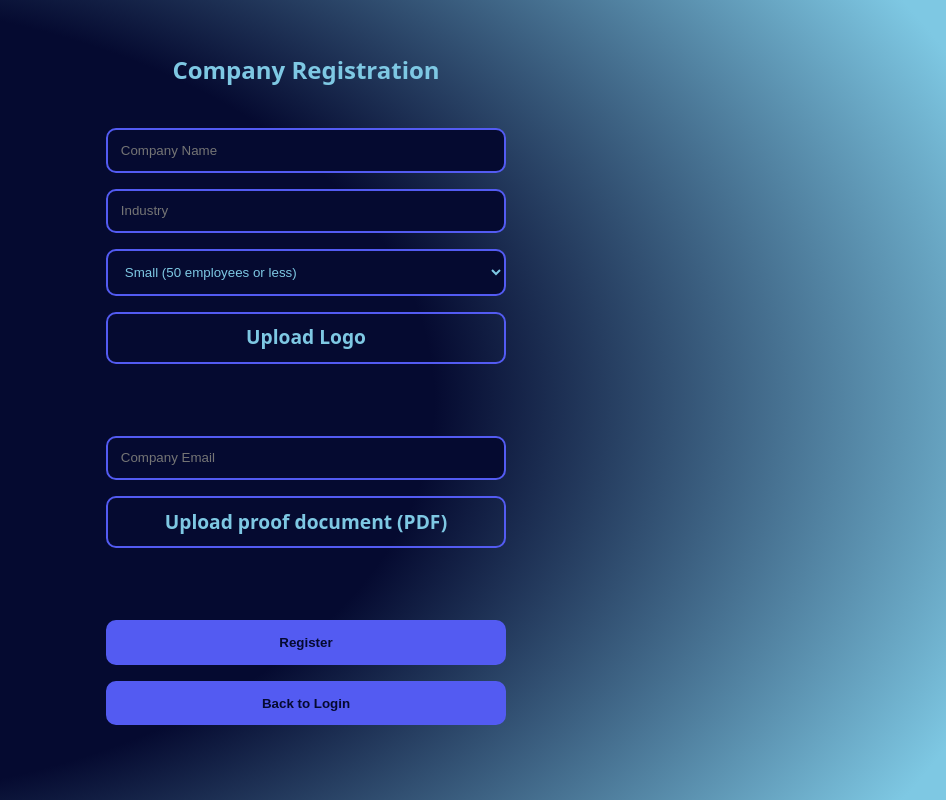
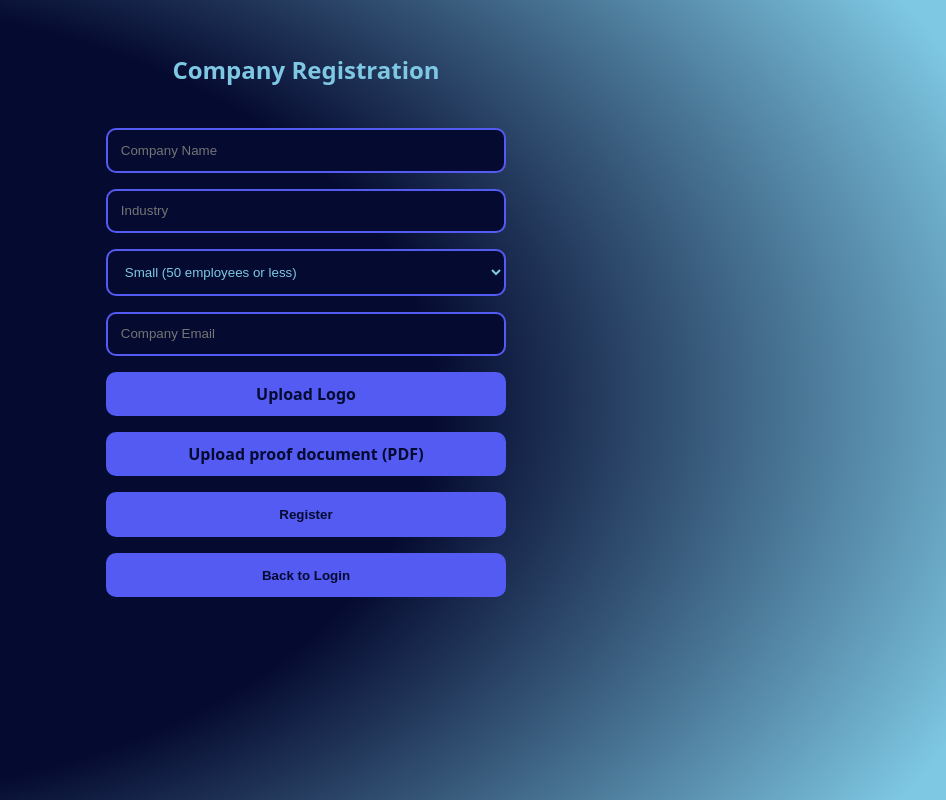
Before and after one commit to AhmedK3019/Internship-Web-Application, a React (Vite) app in the folder kafr-el-sheikh-el-7abeeba/: page / in a window 1280 px wide. Both pictures are taken after a click on the element "here". Shown: the whole page, without its empty margins (334-1280 px from the left). Built offline with nearby package versions, Linux system fonts and the light colour scheme; a web font is replaced by a local one.

Commit message:
Updated Login and Register

```diff
--- a/kafr-el-sheikh-el-7abeeba/src/Login.jsx
+++ b/kafr-el-sheikh-el-7abeeba/src/Login.jsx
@@ -156,7 +156,7 @@ function Login() {
                   .
                 </h3>
               </form>
-              {message && <div className="message"> {message}</div>}
+              {message && <div className="error-message"> {message}</div>}
             </div>
           </div>
         </div>
--- a/kafr-el-sheikh-el-7abeeba/src/Register.jsx
+++ b/kafr-el-sheikh-el-7abeeba/src/Register.jsx
@@ -1,15 +1,14 @@
-import React, { useState } from 'react';
-import './index.css';
+import React, { useState } from "react";
+import "./index.css";
 
-function Register({ onBack }){
-  const [name, setName] = useState('');
-  const [industry, setIndustry] = useState('');
-  const [size, setSize] = useState('Small (50 employees or less)');
-  const [logo, setLogo] = useState(null);
-  const [email, setEmail] = useState('');
+function Register({ onBack }) {
+  const [name, setName] = useState("");
+  const [industry, setIndustry] = useState("");
+  const [size, setSize] = useState("Small (50 employees or less)");
+  const [email, setEmail] = useState("");
   const [file, setFile] = useState(null);
-  const [previewUrl, setPreviewUrl] = useState(null);
-  const [message, setMessage] = useState('');
+  const [logoFile, setLogoFile] = useState(null);
+  const [message, setMessage] = useState("");
   const [submitted, setSubmitted] = useState(false);
 
   function handleNameChange(event) {
@@ -27,13 +26,7 @@ function Register({ onBack }){
   function handleLogoChange(event) {
     const file = event.target.files[0];
     if (file) {
-      setLogo(file);
-
-      const reader = new FileReader();
-      reader.onloadend = () => {
-        setPreviewUrl(reader.result);
-      };
-      reader.readAsDataURL(file);
+      setLogoFile(file);
     }
   }
 
@@ -48,10 +41,10 @@ function Register({ onBack }){
     }
   }
 
-  function handleSubmit(e){
+  function handleSubmit(e) {
     e.preventDefault();
-    if (!name || !industry || !size || !logo || !email) {
-      setMessage('Please fill in all fields.');
+    if (!name || !industry || !size || !logoFile || !email) {
+      setMessage("Please fill in all fields.");
       return;
     }
     setSubmitted(true);
@@ -60,45 +53,37 @@ function Register({ onBack }){
     }, 2000);
   }
 
-  return(
-    <div className='page'>
+  return (
+    <div className="page">
       <title>Register</title>
-      <div className='content'>
+      <div className="content">
         {submitted ? (
-          <div className="message">Registration submitted successfully! Redirecting...</div>
+          <div className="success-message">
+            Registration submitted successfully! Redirecting...
+          </div>
         ) : (
           <form onSubmit={handleSubmit}>
             <h2>Company Registration</h2>
             <input
-              type='text'
-              placeholder='Company Name'
-              className='input'
+              type="text"
+              placeholder="Company Name"
+              className="input"
               value={name}
               onChange={handleNameChange}
             />
             <input
-              type='text'
-              placeholder='Industry'
-              className='input'
+              type="text"
+              placeholder="Industry"
+              className="input"
               value={industry}
               onChange={handleIndustryChange}
             />
-            <select
-              className="select"
-              value={size}
-              onChange={handleSizeChange}
-            >
+            <select className="select" value={size} onChange={handleSizeChange}>
               <option value="Small">Small (50 employees or less)</option>
               <option value="Medium">Medium (50 - 100)</option>
               <option value="Large">Large (100 - 500)</option>
               <option value="Corporate">Corporate (500+)</option>
             </select>
-            <label className="custom-file-label">
-              Upload Logo
-              <input type="file" accept="image/*" onChange={handleLogoChange}/>
-            </label>
-            {previewUrl && <img src={previewUrl} alt="Logo Preview" style={{ width: '100px' }} />}
-            <br />
             <input
               type="email"
               placeholder="Company Email"
@@ -107,19 +92,31 @@ function Register({ onBack }){
               onChange={handleEmailChange}
             />
             <label className="custom-file-label">
+              Upload Logo
+              <input type="file" accept="image/*" onChange={handleLogoChange} />
+              {logoFile && (
+                <div className="upload-indicator">
+                  ✅ logo uploaded: {logoFile.name}
+                </div>
+              )}
+            </label>
+            <label className="custom-file-label">
               Upload proof document (PDF)
-              <input type="file" accept="application/pdf" onChange={handleFileChange} />
+              <input
+                type="file"
+                accept="application/pdf"
+                onChange={handleFileChange}
+              />
               {file && (
                 <div className="upload-indicator">
                   ✅ PDF uploaded: {file.name}
                 </div>
               )}
             </label>
-            <br />
-            <button type="submit">
-              Register
+            <button type="submit">Register</button>
+            <button type="button" onClick={onBack}>
+              Back to Login
             </button>
-            <button type="button" onClick={onBack}>Back to Login</button>
             {message && <div className="message">{message}</div>}
           </form>
         )}
--- a/kafr-el-sheikh-el-7abeeba/src/index.css
+++ b/kafr-el-sheikh-el-7abeeba/src/index.css
@@ -107,7 +107,7 @@ div button {
   font-weight: bold;
   border: 2px solid #535bf2;
   cursor: pointer;
-  transition: background-color 0.3s;
+  transition: all 0.3s;
 }
 
 form button {
@@ -175,20 +175,21 @@ textarea {
 
 .custom-file-label {
   display: inline-block;
-  background-color: transparent;
-  color: #7ec8e3;
+  background-color: #535bf2;
+  color: #050a30;
+  font-size: 1rem;
   font-weight: bold;
-  padding: 0.6rem 1rem;
+  padding: 0.5rem 1rem;
   border: 2px solid #535bf2;
   border-radius: 10px;
   cursor: pointer;
-  margin-bottom: 1rem;
   text-align: center;
-  transition: background-color 0.3s;
+  transition: all 0.3s;
 }
 
 .custom-file-label:hover {
-  background-color: #535bf2;
+  background-color: transparent;
+  color: #7ec8e3;
 }
 
 .custom-file-label input[type="file"] {
@@ -1228,6 +1229,13 @@ input[type="date"]::-webkit-calendar-picker-indicator {
 }
 
 .error-message {
-  color: #e74c3c;
+  color: red;
   margin-top: 10px;
+  text-align: center;
 }
+
+.success-message {
+  color: green;
+  margin-top: 10px;
+  text-align: center;
+}
```
Lines whose indentation alone changed are shown as unchanged.
